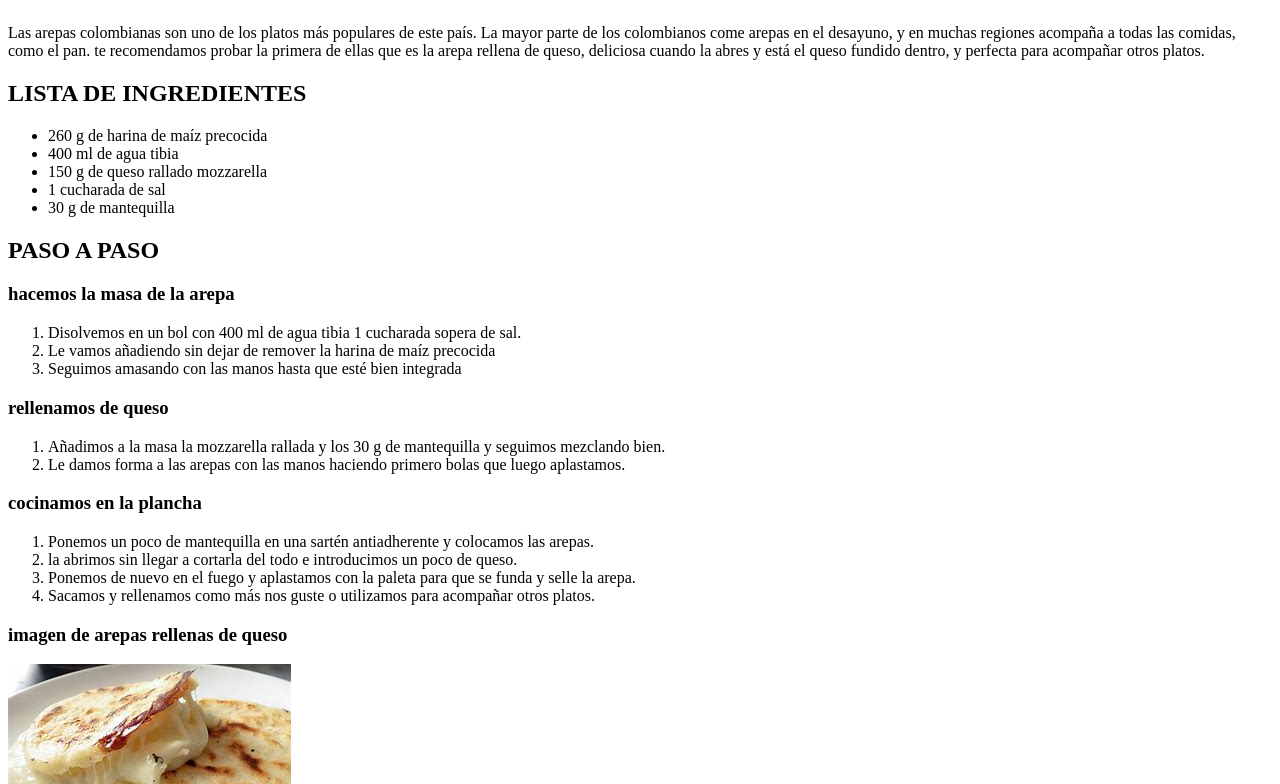
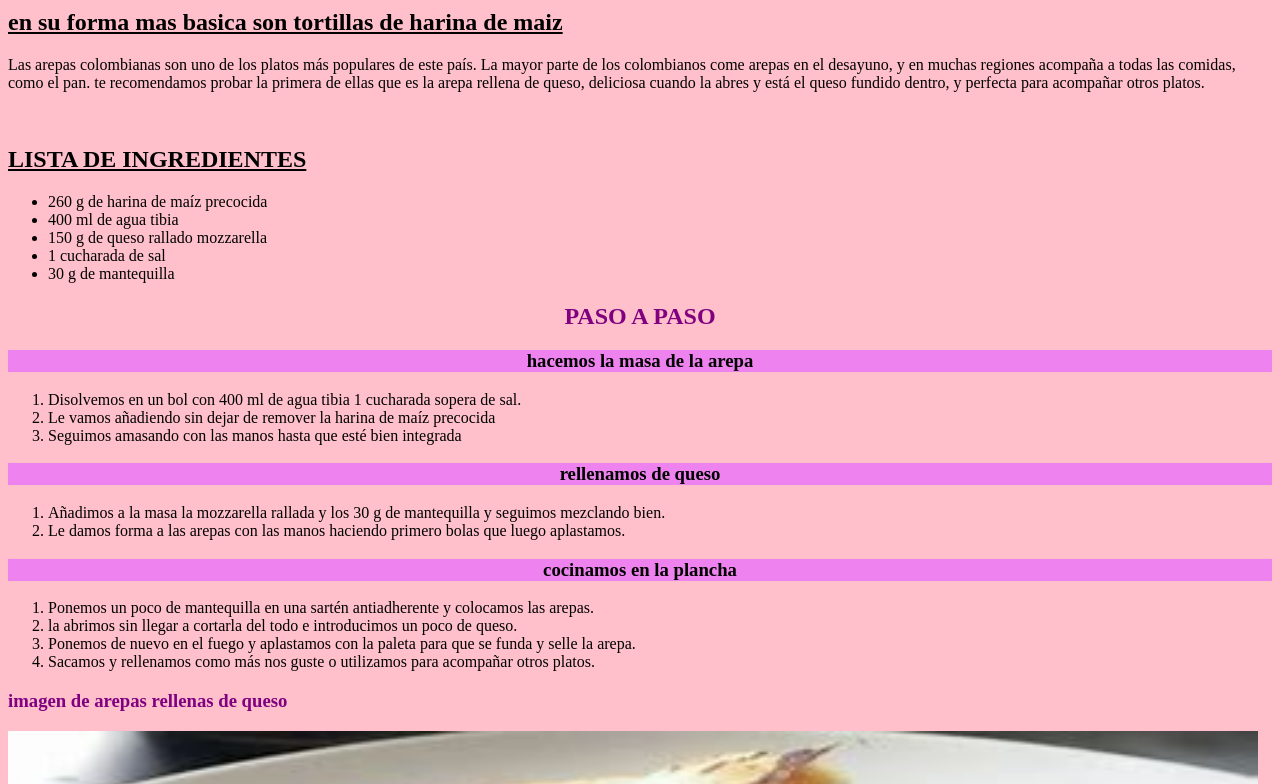
Before and after one commit to kiaramonzon/tp1potrerodigital, a plain HTML site: page index.html in a window 1280 px wide. Shown: the part 103-887 px from the top of the page. Drawn offline with Linux system fonts and the light colour scheme.

Commit message:
Add files via upload

```diff
--- /dev/null
+++ b/css/estilos.css
@@ -0,0 +1,12 @@
+body { background-color:pink}
+.amarillo { background-color:violet;}
+.letra {font-size: 45px}
+.color {color:purple }
+img {width: 1250px;
+  height:470px
+}
+.titulos{text-align: center;}
+.letra {text-align:center;}
+.titulos {color: purple;}
+.amarillo {text-align: center;}
+.letra {color:purple}
--- a/index.html
+++ b/index.html
@@ -3,50 +3,56 @@
   <head>
     <meta charset="utf-8">
     <title>elaboracion de la arepa colombiana</title>
+<link rel="stylesheet" href="./css/estilos.css">
+
   </head>
   <body>
-    <h1>AREPAS:unas de las comidas mas tipicas de colombia<h1>
-<h2>en su forma mas basica son tortillas de harina de maiz</h2>
+    <h1 class="letra">AREPAS:unas de las comidas mas tipicas de colombia<h1>
+<h2><u>en su forma mas basica son tortillas de harina de maiz</u></h2>
 <p>Las arepas colombianas son uno de los platos más populares de este país.
    La mayor parte de los colombianos come arepas en el desayuno, y en muchas regiones acompaña a todas las comidas, como el pan.
     te recomendamos probar la primera de ellas que es la arepa rellena de queso, deliciosa cuando la abres y está el queso fundido dentro,
      y perfecta para acompañar otros platos.</p>
-<h2>LISTA DE INGREDIENTES</h2>
+<br>
+<a href=""></a>
+
+
+<h2><u>LISTA DE INGREDIENTES</u></h2>
 <ul>
-  <li>260 g de harina de maíz precocida</li>
+  <li >260 g de harina de maíz precocida</li>
   <li>400 ml de agua tibia</li>
   <li>150 g de queso rallado mozzarella</li>
   <li>1 cucharada de sal</li>
   <li>30 g de mantequilla</li>
 
 </ul>
-<h2>PASO A PASO</h2>
-<h3>hacemos la masa de la arepa</h3>
+<h2 class="titulos">PASO A PASO</h2>
+<h3 class="amarillo">hacemos la masa de la arepa</h3>
 <ol>
   <li>Disolvemos en un bol con 400 ml de agua tibia 1 cucharada sopera de sal.</li>
   <li>Le vamos añadiendo sin dejar de remover la harina de maíz precocida</li>
   <li>Seguimos amasando con las manos hasta que esté bien integrada</li>
 </ol>
-<h3>rellenamos de queso</h3>
+<h3 class="amarillo">rellenamos de queso</h3>
 <ol>
   <li>Añadimos a la masa la mozzarella rallada y los 30 g de mantequilla y seguimos mezclando bien.</li>
   <li>Le damos forma a las arepas con las manos haciendo primero bolas que luego aplastamos.</li>
 
 </ol>
-<h3>cocinamos en la plancha</h3>
+<h3 class="amarillo">cocinamos en la plancha</h3>
 <ol>
   <li>Ponemos un poco de mantequilla en una sartén antiadherente y colocamos las arepas.</li>
   <li>la abrimos sin llegar a cortarla del todo e introducimos un poco de queso.</li>
   <li>Ponemos de nuevo en el fuego y aplastamos con la paleta para que se funda y selle la arepa.</li>
   <li>Sacamos y rellenamos como más nos guste o utilizamos para acompañar otros platos.</li>
 </ol>
-<h3>imagen de arepas rellenas de queso</h3>
+<h3 class="color">imagen de arepas rellenas de queso</h3>
 <img src="./imagenes/arepa.jpg" alt="imagen de arepa rellena de queso">
 <br><br>
-<h3>video del paso a paso </h3>
+<h3 class="color">video del paso a paso </h3>
 <iframe width="560" height="315" src="https://www.youtube.com/embed/Sandx0UYs5Y?si=poKK7VHEfoJgUf9A" title="YouTube video player" frameborder="0" allow="accelerometer; autoplay; clipboard-write; encrypted-media; gyroscope; picture-in-picture; web-share" referrerpolicy="strict-origin-when-cross-origin" allowfullscreen></iframe>
 <br><br>
-<h3>ubicacion de colombia</h3>
+<h3 class="color">ubicacion de colombia</h3>
 <iframe src="https://www.google.com/maps/embed?pb=!1m18!1m12!1m3!1d32534464.07338403!2d-96.33305384761078!3d5.4936723458796735!2m3!1f0!2f0!3f0!3m2!1i1024!2i768!4f13.1!3m3!1m2!1s0x8e15a43aae1594a3%3A0x9a0d9a04eff2a340!2sColombia!5e0!3m2!1ses-419!2sar!4v1727112448721!5m2!1ses-419!2sar" width="400" height="300" style="border:0;" allowfullscreen="" loading="lazy" referrerpolicy="no-referrer-when-downgrade"></iframe>
   </body>
 </html>
```
Also changed, not shown: contactos.html (added).
